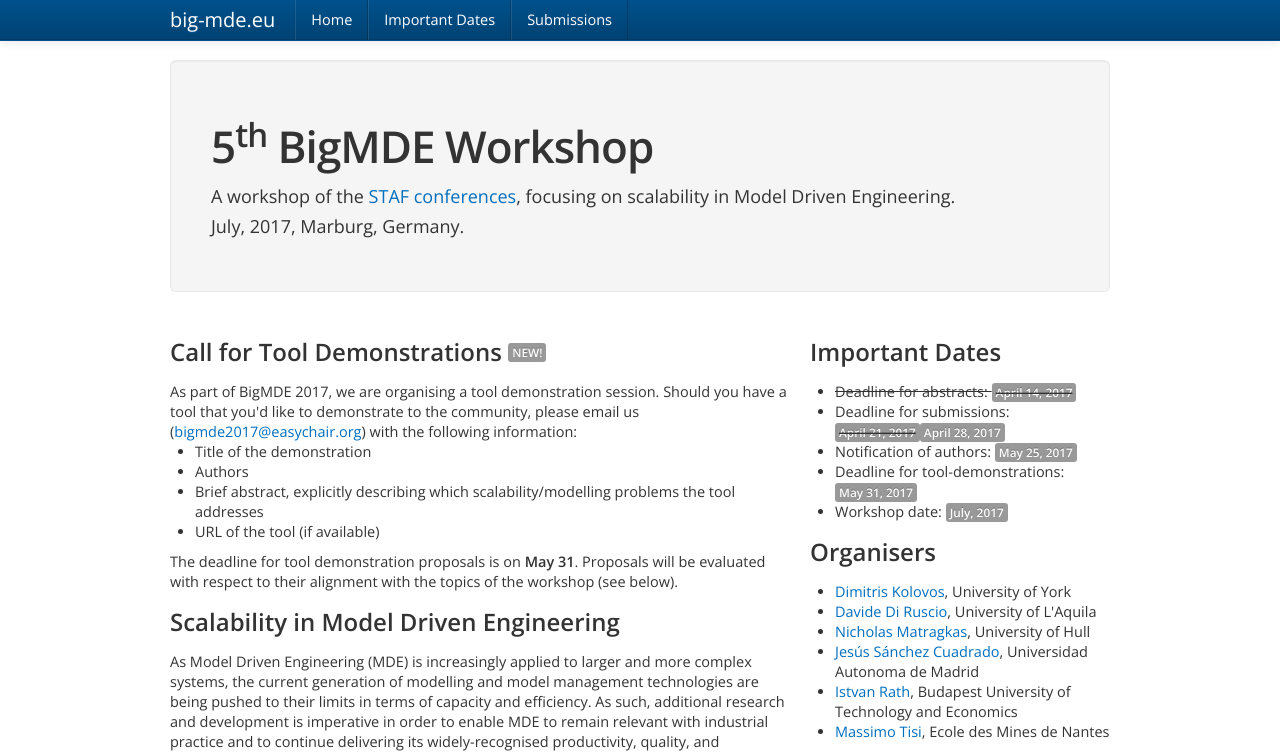
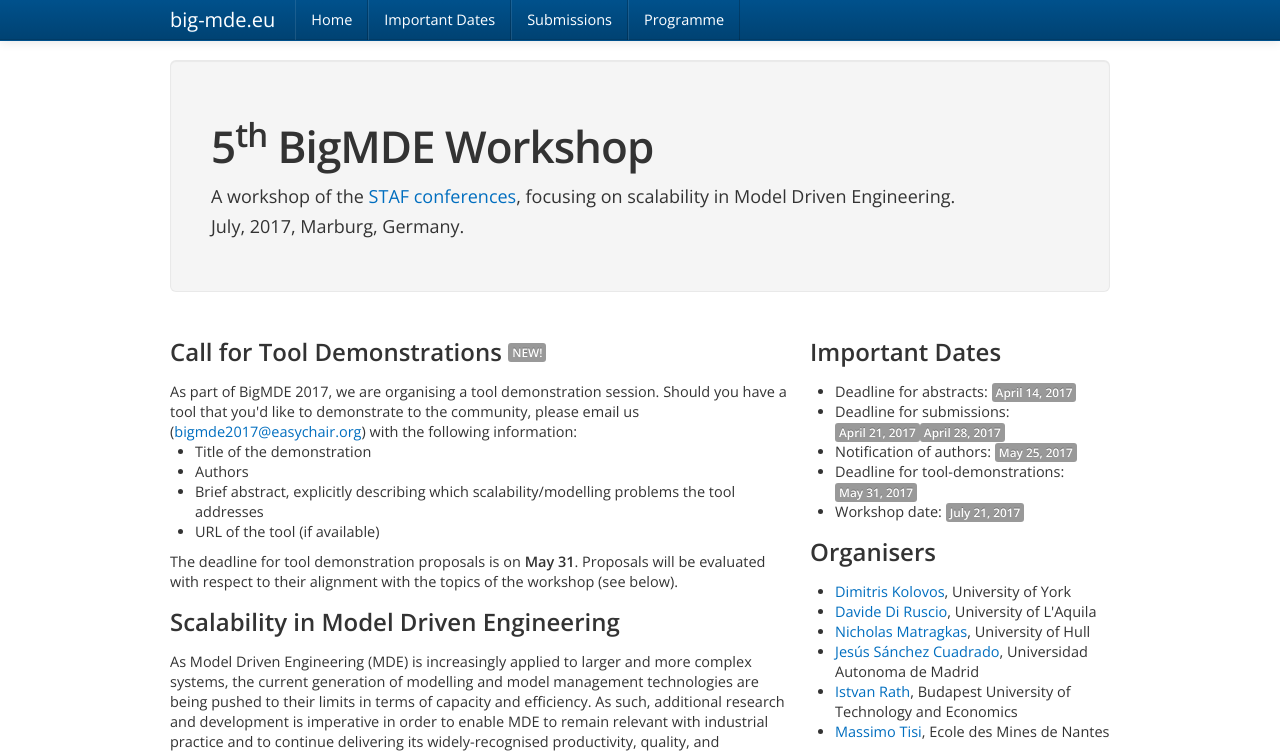
Before and after one commit to big-mde/big-mde.github.io, a plain HTML site: page index.html in a window 1280 px wide. Shown: the top 755 px of the page. Drawn offline with nearby package versions, Linux system fonts and the light colour scheme.

Commit message:
Added link to programme

```diff
--- a/index.html
+++ b/index.html
@@ -35,8 +35,8 @@
             <li><a href="./index.html">Home</a></li>
             <li><a href="#important-dates">Important Dates</a></li>
             <li><a href="#submissions">Submissions</a></li>
-           <!-- <li><a href="bigmde16-pre-proceedings.pdf">Pre-proceedings</a></li>
-            <li><a href="https://docs.google.com/document/d/1zOLNB0Q3DU8S9EbHa7XogigN92xDj9Zzcw5CkTiR6Z4/edit?usp=sharing" target="blank">Programme</a></li>-->
+           <!-- <li><a href="bigmde16-pre-proceedings.pdf">Pre-proceedings</a></li>-->
+            <li><a href="https://docs.google.com/document/d/1Ubku0dC0kW0y-zQRjgYf9mzwO4kabNrdqMgq0X9EYZs/edit?usp=sharing" target="blank">Programme</a></li>
           </ul>
           </div>
         </div>
@@ -88,11 +88,11 @@
 		<div class="span4" id="important-dates">
 			<h3>Important Dates</h3>
 			<ul>
-			<li><strike>Deadline for abstracts: <span class="label warning">April 14, 2017</strike></span>
-			<li>Deadline for submissions: <strike><span class="label warning">April 21, 2017</strike></span><span class="label warning">April 28, 2017</span>
+			<li>Deadline for abstracts: <span class="label warning">April 14, 2017</span>
+			<li>Deadline for submissions: <span class="label warning">April 21, 2017</span><span class="label warning">April 28, 2017</span>
 			<li>Notification of authors: <span class="label success">May 25, 2017</span>
 			<li>Deadline for tool-demonstrations: <span class="label warning">May 31, 2017</span>
-			<li>Workshop date: <span class="label success">July, 2017</span>
+			<li>Workshop date: <span class="label success">July 21, 2017</span>
 			</ul>
 			<h3>Organisers</h3>
 			<ul>
```
